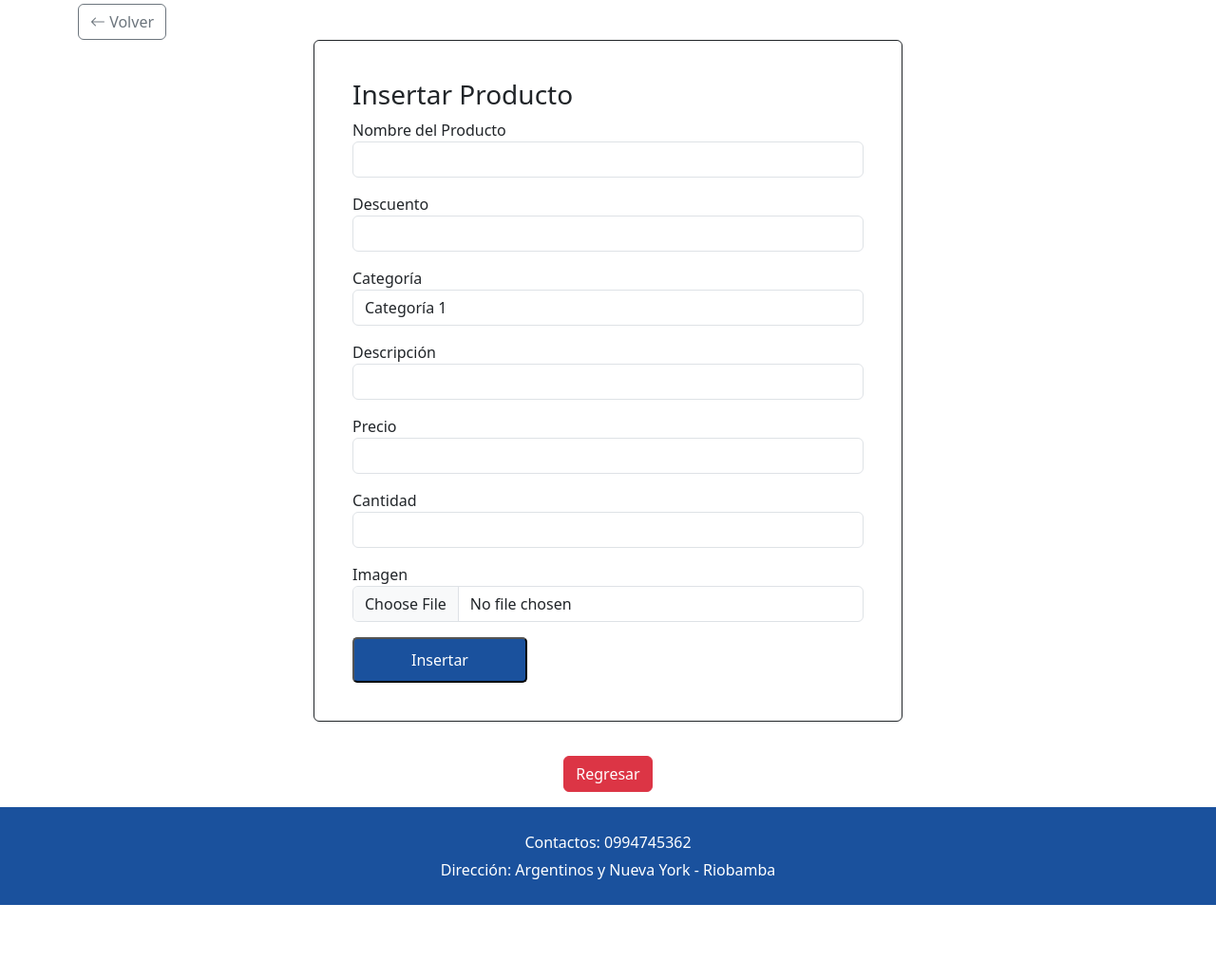
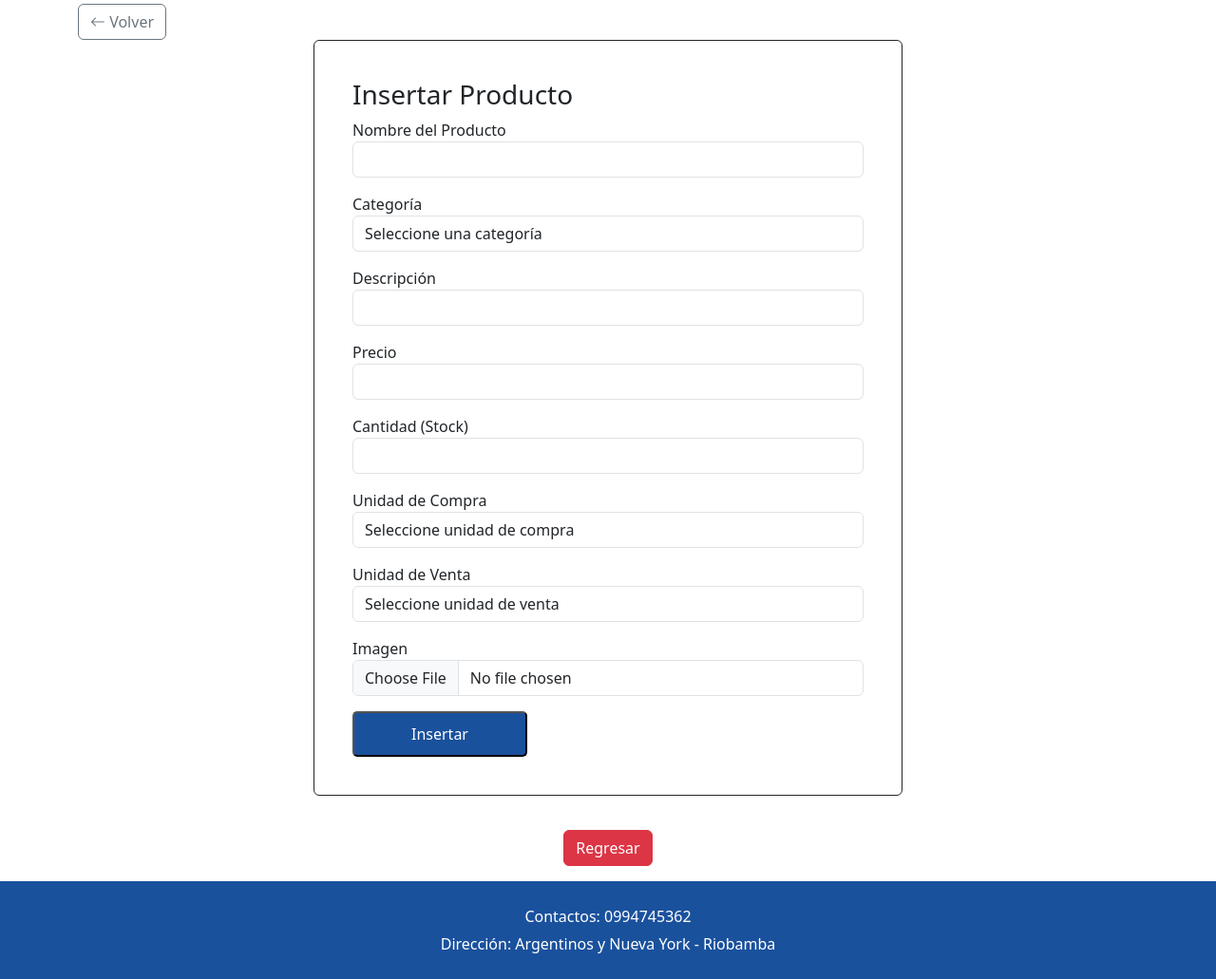
Before and after one commit to alexandervi1/ProyectoPescaderia, a PHP site: page /view/viewIngreso.php in a window 1280 px wide. Shown: the part 187-1218 px from the top of the page at 95% size. Before the commit the page ends 1140 px from the top, so only its background shows below. Run offline with PHP 8.4, Linux system fonts and the light colour scheme; data comes from the database, SQL or seed files in the repository; some libraries are stand-ins or nearby versions; some web fonts are replaced.

Commit message:
edicion ingreso
editado el ingreso de productos

```diff
--- a/view/viewIngreso.php
+++ b/view/viewIngreso.php
@@ -42,15 +42,13 @@ require_once __DIR__ . '/../controller/UsuarioController.php';
                             <input type="text" name="nombreProducto" id="nombreProducto" class="form-control bg-white text-purple" required>
                         </div>
                         <div class="form-group mb-3">
-                            <label for="descuentoProducto">Descuento</label>
-                            <input type="number" name="descuentoProducto" id="descuentoProducto" class="form-control bg-white text-purple" min="0" max="100" required>
-                        </div>
-                        <div class="form-group mb-3">
                             <label for="categoriaProducto">Categoría</label>
                             <select name="categoriaProducto" id="categoriaProducto" class="form-control bg-white text-purple" required>
-                                <option value="1">Categoría 1</option>
-                                <option value="2">Categoría 2</option>
-                                <option value="3">Categoría 3</option>
+                                <option value="">Seleccione una categoría</option>
+                                <option value="1">Pescados</option>
+                                <option value="2">Crustaseos</option>
+                                <option value="3">Pulpos y calamares</option>
+                                <!-- Aquí deberías cargar las categorías dinámicamente desde la base de datos -->
                             </select>
                         </div>
                         <div class="form-group mb-3">
@@ -62,8 +60,28 @@ require_once __DIR__ . '/../controller/UsuarioController.php';
                             <input type="number" name="precioProducto" id="precioProducto" class="form-control bg-white text-purple" min="0" step="0.01" required>
                         </div>
                         <div class="form-group mb-3">
-                            <label for="cantidadProducto">Cantidad</label>
+                            <label for="cantidadProducto">Cantidad (Stock)</label>
                             <input type="number" name="cantidadProducto" id="cantidadProducto" class="form-control bg-white text-purple" min="0" required>
+                        </div>
+                        <div class="form-group mb-3">
+                            <label for="unidadCompraProducto">Unidad de Compra</label>
+                            <select name="unidadCompraProducto" id="unidadCompraProducto" class="form-control bg-white text-purple" required>
+                                <option value="">Seleccione unidad de compra</option>
+                                <option value="1">Kilogramos</option>
+                                <option value="2">Libras</option>
+                                <option value="3">Unidades</option>
+                                <!-- Aquí deberías cargar las unidades de medida dinámicamente desde la base de datos -->
+                            </select>
+                        </div>
+                        <div class="form-group mb-3">
+                            <label for="unidadVentaProducto">Unidad de Venta</label>
+                            <select name="unidadVentaProducto" id="unidadVentaProducto" class="form-control bg-white text-purple" required>
+                                <option value="">Seleccione unidad de venta</option>
+                                <option value="1">Kilogramos</option>
+                                <option value="2">Libras</option>
+                                <option value="3">Unidades</option>
+                                <!-- Aquí deberías cargar las unidades de medida dinámicamente desde la base de datos -->
+                            </select>
                         </div>
                         <div class="form-group mb-3">
                             <label for="imagenProducto">Imagen</label>
@@ -108,14 +126,9 @@ require_once __DIR__ . '/../controller/UsuarioController.php';
     <script src="https://cdn.jsdelivr.net/npm/bootstrap@5.3.0-alpha1/dist/js/bootstrap.bundle.min.js"></script>
     <script>
         function validarFormulario() {
-            const descuento = document.getElementById('descuentoProducto').value;
+            // Eliminada la validación de descuento ya que el campo fue removido del formulario.
             const precio = document.getElementById('precioProducto').value;
             const cantidad = document.getElementById('cantidadProducto').value;
-
-            if (descuento < 0) {
-                alert('El descuento no puede ser negativo.');
-                return false;
-            }
 
             if (precio < 0) {
                 alert('El precio no puede ser negativo.');
@@ -123,7 +136,7 @@ require_once __DIR__ . '/../controller/UsuarioController.php';
             }
 
             if (cantidad < 0) {
-                alert('La cantidad no puede ser negativa.');
+                alert('La cantidad (stock) no puede ser negativa.');
                 return false;
             }
 
```
Also changed, not shown: model/MListarProductos.php (+23 -7 lines), model/mIngresar.php (+24 -8 lines), model/mInsertarAdmin.php (+7 -3 lines).
